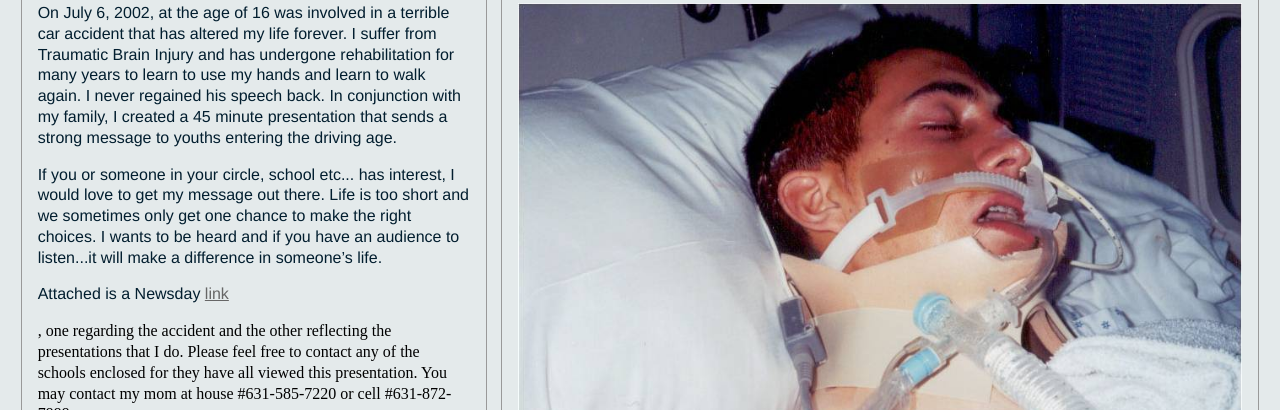
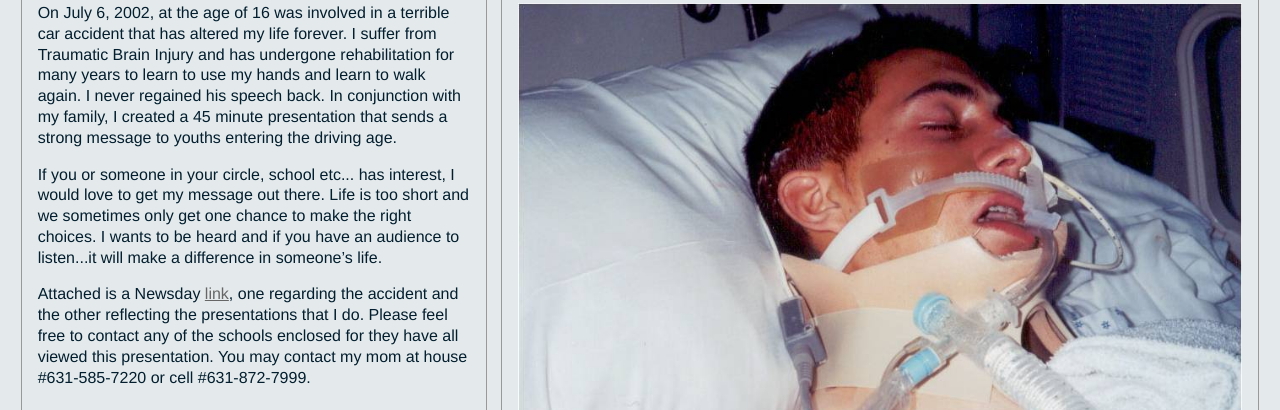
Before and after one commit to ChrisMemoli/chrismemoli.github.com, a plain HTML site: page index.html in a window 1280 px wide. Shown: the part 390-800 px from the top of the page. Drawn offline with Linux system fonts and the light colour scheme.

Commit message:
paragraph fix

```diff
--- a/index.html
+++ b/index.html
@@ -47,7 +47,7 @@ img.center {margin: 0 auto;}
 
 					<p>If you or someone in your circle, school etc... has interest, I would love to get my message out there. Life is too short and we sometimes only get one chance to make the right choices.  I wants to be heard and if you have an audience to listen...it will make a difference in someone’s life.</p>
 
-					<p>Attached is a Newsday <a href="http://sci.rutgers.edu/forum/showthread.php?t=9847">link</a> </p> , one regarding the accident and the other reflecting the presentations that I do. Please feel free to contact any of the schools enclosed for they have all viewed this presentation. You may contact my mom at house #631-585-7220 or cell #631-872-7999.</p>
+					<p>Attached is a Newsday <a href="http://sci.rutgers.edu/forum/showthread.php?t=9847">link</a>, one regarding the accident and the other reflecting the presentations that I do. Please feel free to contact any of the schools enclosed for they have all viewed this presentation. You may contact my mom at house #631-585-7220 or cell #631-872-7999.</p>
 
 
 				</div>
```
